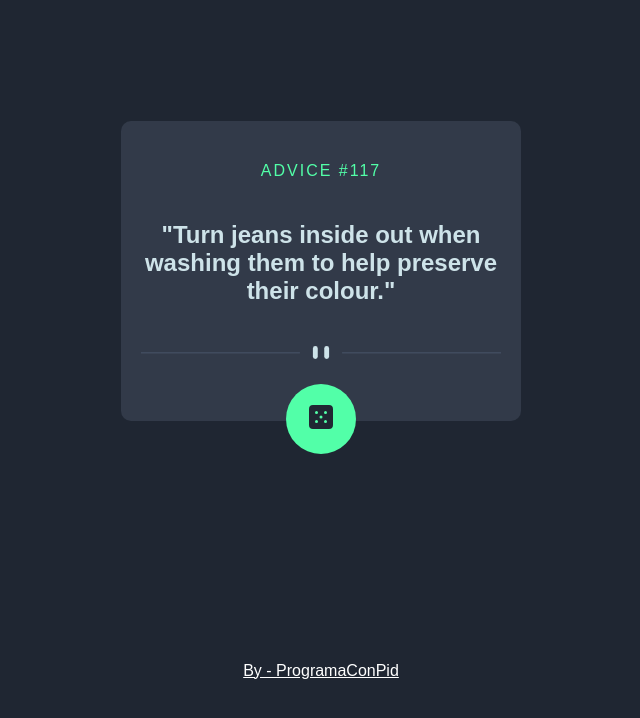
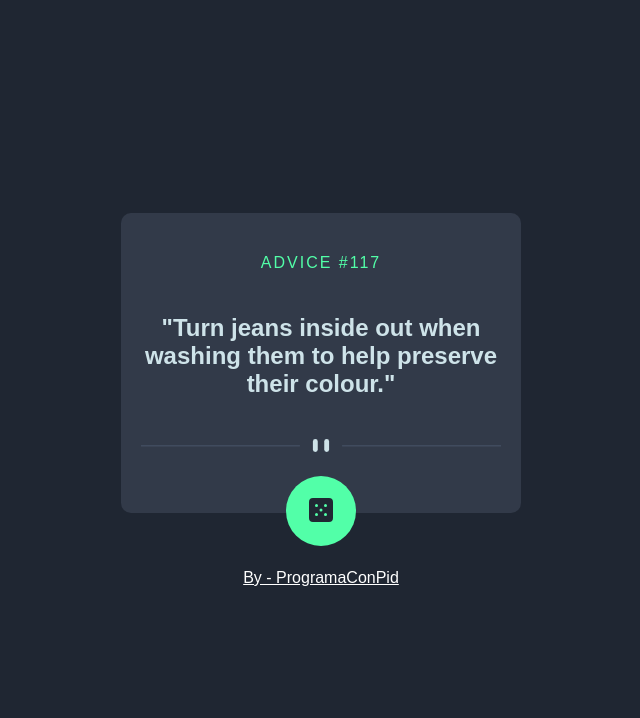
Before and after one commit to ProgramaConPid/Advice-Generator-App-JS-API, a plain HTML site: page index.html in a window 1280 px wide. Shown: the whole page, without its empty margins (319-959 px from the left). Drawn offline with Linux system fonts and the light colour scheme.

Commit message:
Update style.css

```diff
--- a/css/style.css
+++ b/css/style.css
@@ -7,8 +7,11 @@
 
 body {
   min-height: 100vh;
-  display: grid;
-  place-items: center;
+  display: flex;
+  flex-direction: column;
+  justify-content: center;
+  align-items: center;
+  gap: 3.5rem;
   background-color: var(--Dark-Blue);
 
   --Light-Cyan: hsl(193, 38%, 86%);
```
